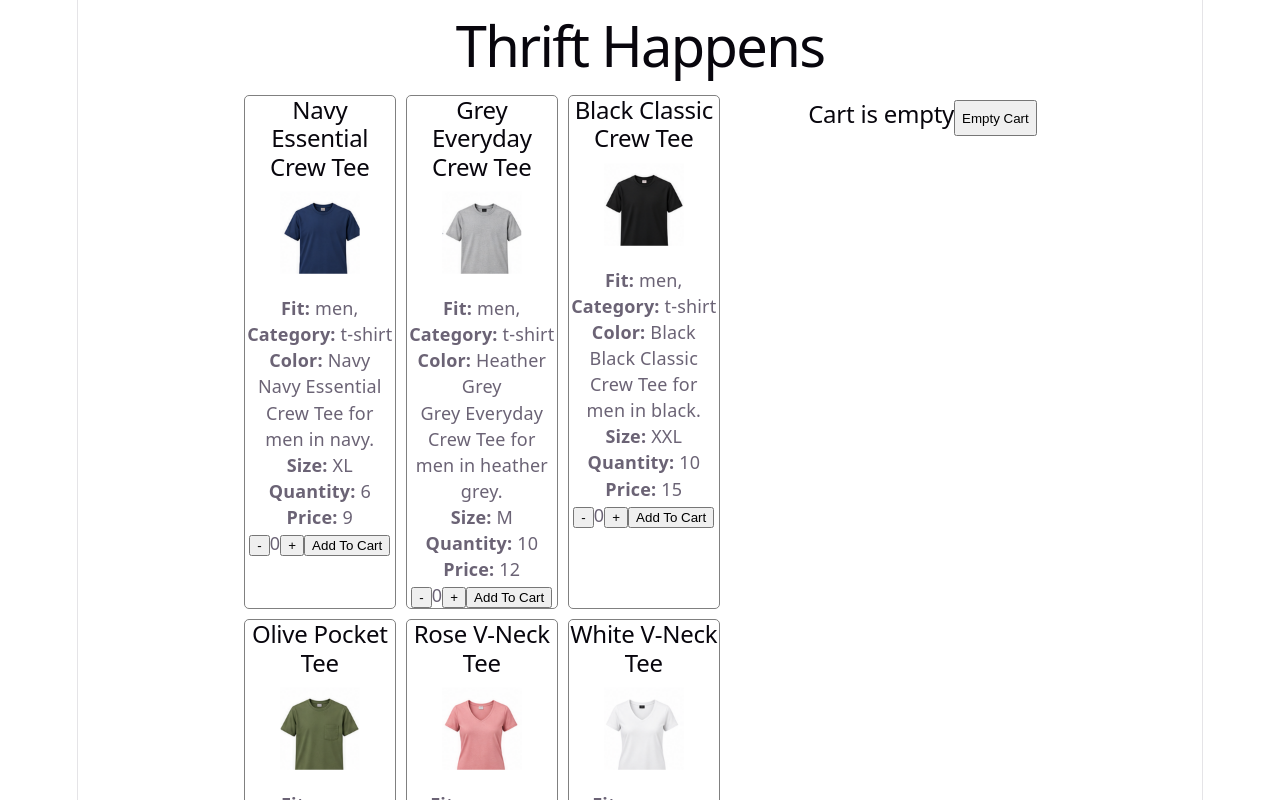
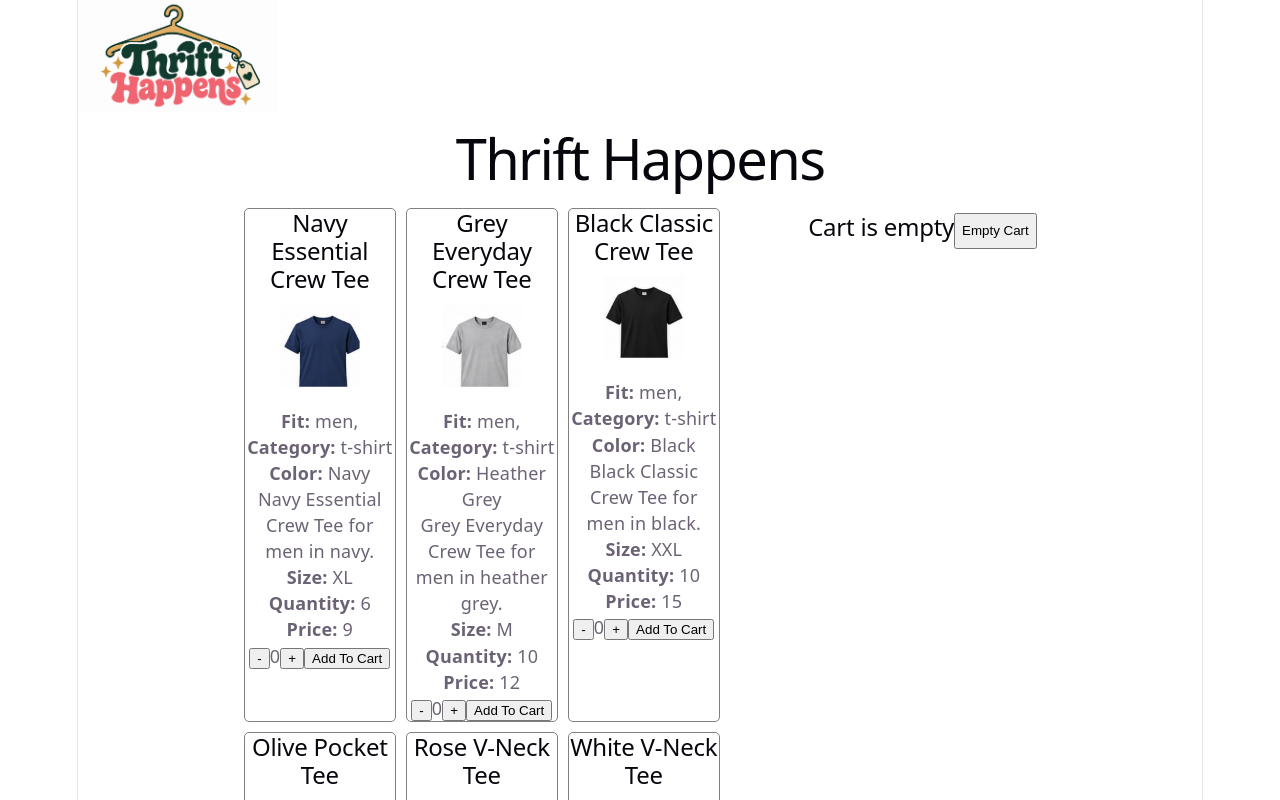
Before and after one commit to JacobyMartin/Assignment1, a React (Vite) app: page / in a window 1280 px wide. Shown: the top 800 px of the page. Built offline with nearby package versions, Linux system fonts and the light colour scheme.

Commit message:
handle checkout functions - stuck on emptyCart function,

```diff
--- a/src/App.tsx
+++ b/src/App.tsx
@@ -5,7 +5,8 @@ import { products } from "./data/data";
 function App() {
   return (
     <>
-      <h1> Thrift Happens </h1>
+      <img src="src\assets\images\logo.png" alt="" width="200px"></img>
+      <h1>Thrift Happens</h1>
       <ThriftHappens data={products} />
     </>
   );
--- a/src/Components/CheckoutCard.tsx
+++ b/src/Components/CheckoutCard.tsx
@@ -1,26 +1,21 @@
 import type { CartItem } from "./ThriftHappens";
 
 interface CheckoutCardProps extends CartItem {
-  removeCheckoutItem: (id: string) => void;
+  removeCheckoutItem: (cartItem: CartItem) => void;
 }
 
 export default function CheckoutCard({
-  id,
-  name,
-  image,
-  price,
-  quantity,
-  total,
   removeCheckoutItem,
+  ...cartItem
 }: CheckoutCardProps) {
   return (
     <div className="CheckoutCard">
-      <h2>{name}</h2>
-      <img src={image} alt="" width="50"></img>
-      <p>Quantity: {quantity} </p>
-      <p>price: {price.toFixed(2)}$</p>
-      <p>total: {total.toFixed(2)}$</p>
-      <button onClick={() => removeCheckoutItem(id)}> Remove </button>
+      <h2>{cartItem.name}</h2>
+      <img src={cartItem.image} alt="" width="50"></img>
+      <p>Quantity: {cartItem.quantity} </p>
+      <p>price: {cartItem.price.toFixed(2)}$</p>
+      <p>total: {cartItem.total.toFixed(2)}$</p>
+      <button onClick={() => removeCheckoutItem(cartItem)}> Remove </button>
     </div>
   );
 }
--- a/src/Components/CheckoutContainer.tsx
+++ b/src/Components/CheckoutContainer.tsx
@@ -3,7 +3,7 @@ import CheckoutCard from "./CheckoutCard";
 
 interface CheckoutContainerProps {
   cartData: CartItem[];
-  handleRemoveCartItem: (id: string) => void;
+  handleRemoveCartItem: (cartItem: CartItem) => void;
 }
 
 export default function CheckoutContainer({
@@ -24,7 +24,7 @@ export default function CheckoutContainer({
           ? `Cart total: ${cartData.reduce((acc, item) => acc + item.total, 0).toFixed(2)}$`
           : "Cart is empty"}
       </h2>
-      <button>Empty Cart</button>
+      <button> Empty Cart</button>
     </div>
   );
 }
--- a/src/Components/ItemCard.tsx
+++ b/src/Components/ItemCard.tsx
@@ -7,16 +7,14 @@ interface ProductCardProps extends ClothingProduct {
   handleAddToCart: (cartItem: CartItem) => void;
 }
 export default function ItemCard({
-  name,
-  image,
   productInfo,
   handleQuantityAdjust,
   handleAddToCart,
 }: ProductCardProps) {
   return (
     <div className="ItemCard">
-      <h2> {name} </h2>
-      <img src={image} alt="" height="100px" />
+      <h2> {productInfo.name} </h2>
+      <img src={productInfo.image} alt="" height="100px" />
       <p>
         <strong>Fit:</strong> {productInfo.fit},
       </p>
@@ -33,6 +31,7 @@ export default function ItemCard({
       <p>
         <strong>Quantity:</strong> {productInfo.remQuantity}
       </p>
+      {productInfo.remQuantity === 0 && <p>Out of Stock</p>}
       <p>
         <strong>Price:</strong> {productInfo.price}
       </p>
@@ -44,7 +43,7 @@ export default function ItemCard({
           handleAddToCart({
             id: crypto.randomUUID(),
             productId: productInfo.id,
-            name,
+            name: productInfo.name,
             image: productInfo.image,
             price: productInfo.price,
             quantity: productInfo.quantity,
--- a/src/Components/ThriftHappens.tsx
+++ b/src/Components/ThriftHappens.tsx
@@ -36,6 +36,7 @@ export interface ProductInfo {
 export interface CartItem {
   // A new UUID identifies each cart entry
   id: string;
+  //productId links to original product id instead of unique UUID for transactions
   productId: number;
   image: string;
   name: string;
@@ -54,7 +55,7 @@ export default function ThriftHappens({ data }: ClothingData) {
       color: data.color,
       description: data.description,
       size: data.size,
-      quantity: data.itemQuantity,
+      quantity: data.itemQuantity, //selected quantity
       remQuantity: data.quantity,
       price: data.price,
     })),
@@ -65,7 +66,7 @@ export default function ThriftHappens({ data }: ClothingData) {
 
   // HANDLERS //////////////////////////////////////
 
-  //delta represents the change in value for the cart/add to btn...
+  //delta represents the change in value for the cart/add to btn... not remQuantity which is how much stock there is
   //this function uses the latest state, creates a new array using map,
   // and spreads copies only matching the object being clicked
   function handleQuantityAdjust(id: number, delta: number) {
@@ -85,7 +86,25 @@ export default function ThriftHappens({ data }: ClothingData) {
   }
   //spreads a new array and copies the submitted CartItem snapshot
   function handleAddToCart(cartItem: CartItem) {
+    if (cartItem.quantity === 0) {
+      return;
+    } //checks if there is zero stock, if there is, nothing is added to cart
+
     setCartItems((prevCart) => {
+      const existingCartItem = prevCart.find(
+        (item) => item.productId === cartItem.productId,
+      ); // function to find if the cartItem is already in the cart,,, if it is we will increment the existing item if it isn't then add it
+      if (existingCartItem) {
+        return prevCart.map((item) =>
+          item.productId === cartItem.productId
+            ? {
+                ...item,
+                quantity: item.quantity + cartItem.quantity, //if existingCartItem is found, merge quantites and total
+                total: item.total + cartItem.total,
+              }
+            : item,
+        );
+      }
       return [...prevCart, { ...cartItem }];
     });
 
@@ -102,8 +121,21 @@ export default function ThriftHappens({ data }: ClothingData) {
     );
   }
 
-  function handleRemoveCartItem(id: string) {
-    setCartItems((prevCart) => prevCart.filter((item) => item.id !== id));
+  function handleRemoveCartItem(cartItem: CartItem) {
+    setCartItems((prevCart) =>
+      prevCart.filter((item) => item.id !== cartItem.id),
+    );
+
+    setProductInfo((prevData) =>
+      prevData.map((info) =>
+        info.id === cartItem.productId
+          ? {
+              ...info,
+              remQuantity: info.remQuantity + cartItem.quantity,
+            }
+          : info,
+      ),
+    );
   }
 
   ///////////////////////////////////////////////
```
